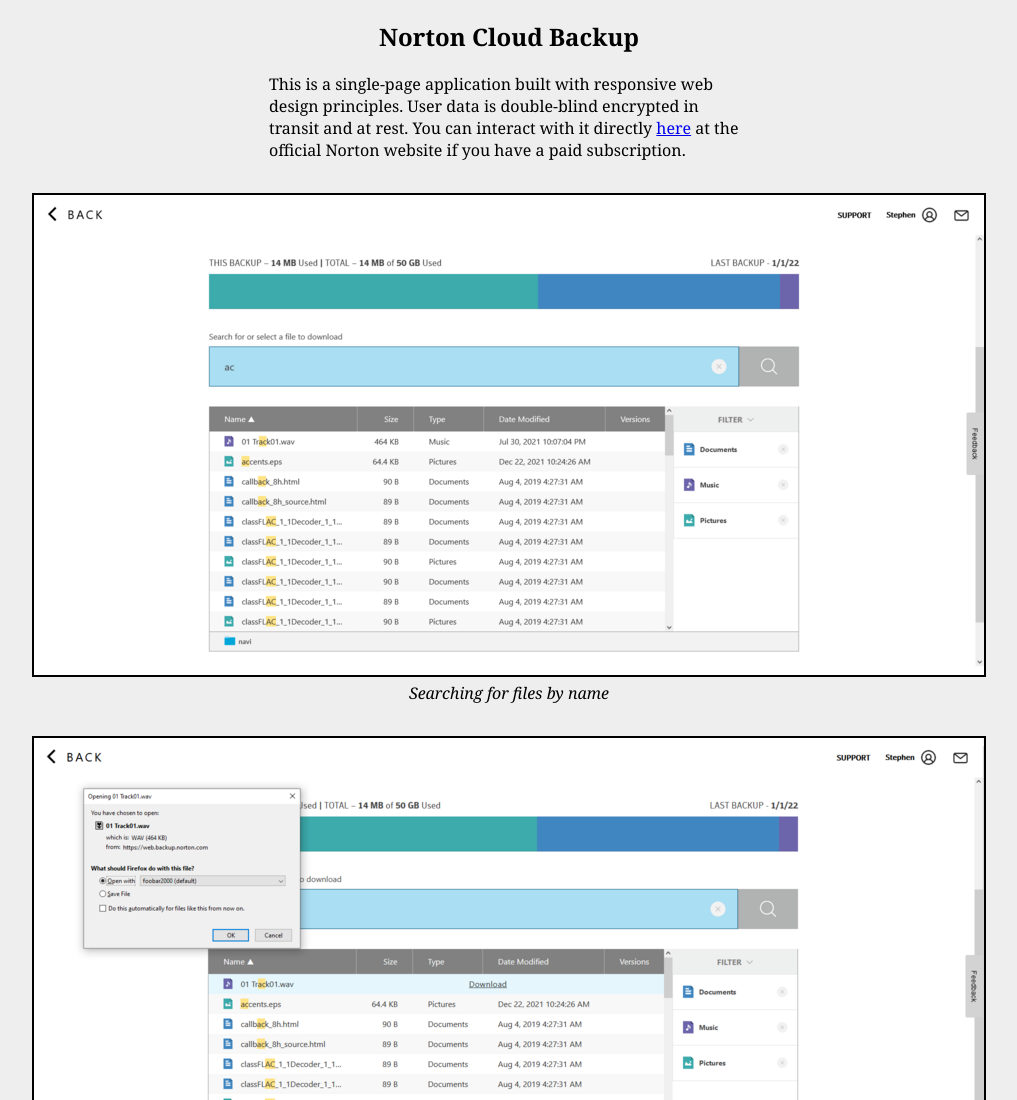
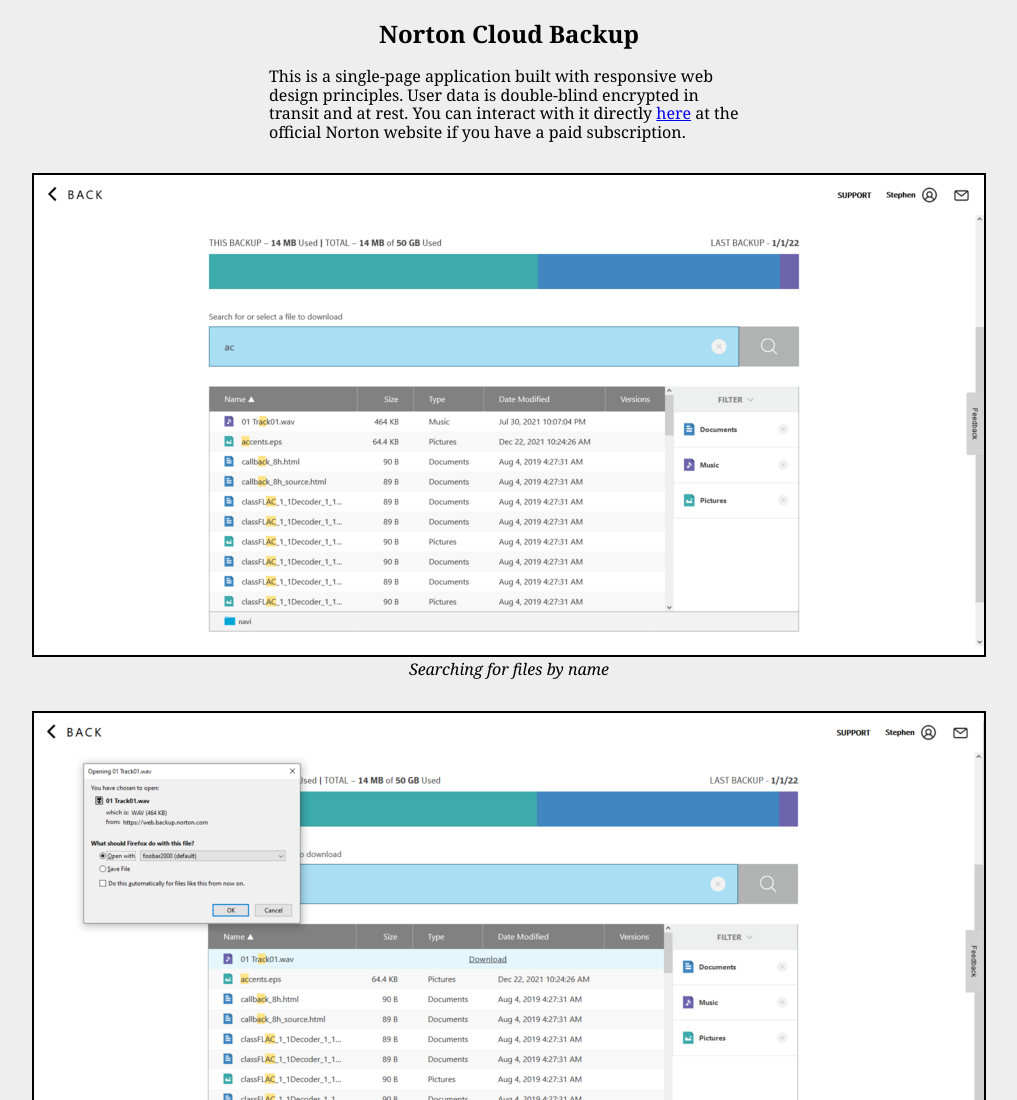
Before and after one commit to stephenlam/stephenlam.github.io, a plain HTML site: page index.html in a window 1280 px wide. Shown: the top 1100 px of the page, without its empty margins (131-1148 px from the left). Drawn offline with Linux system fonts and the light colour scheme.

Commit message:
Normalize css.

```diff
--- /dev/null
+++ b/docs/assets/style.css
@@ -0,0 +1,40 @@
+/* normalize */
+html {
+  line-height: 1.15;
+  -webkit-text-size-adjust: 100%;
+}
+body {
+  margin: 0;
+}
+h1 {
+  font-size: 2em;
+  margin: 0.67em 0;
+}
+a {
+  background-color: transparent;
+}
+img {
+  border-style: none;
+}
+
+/* custom styles */
+body {
+    background: #eeeeee;
+    font-family: Georgia, serif;
+}
+.main {
+    margin: auto;
+    padding: 0 1em;
+}
+.center { text-align: center; }
+.summary {
+    max-width: 30em;
+    margin: auto;
+}
+img {
+    border: 2px solid black;
+    max-width: 100%;
+    height: auto;
+}
+figure { margin: 2em 0; }
+figcaption { font-style: italic; }
--- a/index.html
+++ b/index.html
@@ -3,26 +3,8 @@
 <head>
 <meta charset=utf-8>
 <title>Stephen Lam's Portfolio</title>
+<link rel="stylesheet" href="docs/assets/style.css">
 </head>
-<style type="text/css">
- body {
-     background: #eeeeee;
-     font-family: Georgia, serif;
- }
- .main { margin: auto; }
- .center { text-align: center; }
- .summary {
-     max-width: 30em;
-     margin: auto;
- }
- img {
-     border: 2px solid black;
-     max-width: 100%;
-     height: auto;
- }
- figure { margin: 2em 0; }
- figcaption { font-style: italic; }
-</style>
 <body>
 <div class="main">
     <div class="center">
```
